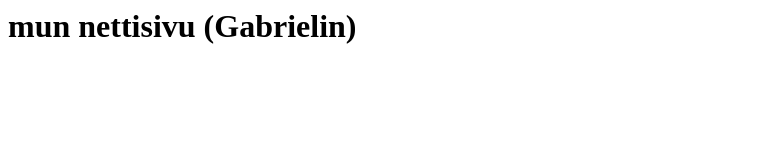
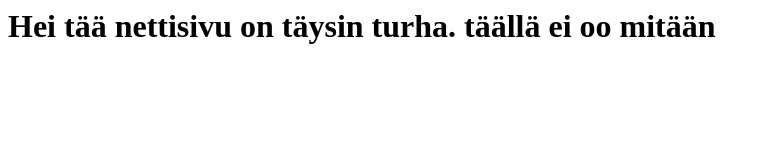
Before and after one commit to Gabriel13425/Gabriel13425.github.io, a plain HTML site: page index.html in a window 1280 px wide. Shown: the whole page, without its empty margins (0-771 px from the left). Drawn offline with Linux system fonts and the light colour scheme.

Commit message:
Update index.html

```diff
--- a/index.html
+++ b/index.html
@@ -1 +1 @@
-<h1>mun nettisivu (Gabrielin)</h1>
+<h1>Hei tää nettisivu on täysin turha. täällä ei oo mitään</h1>
```
